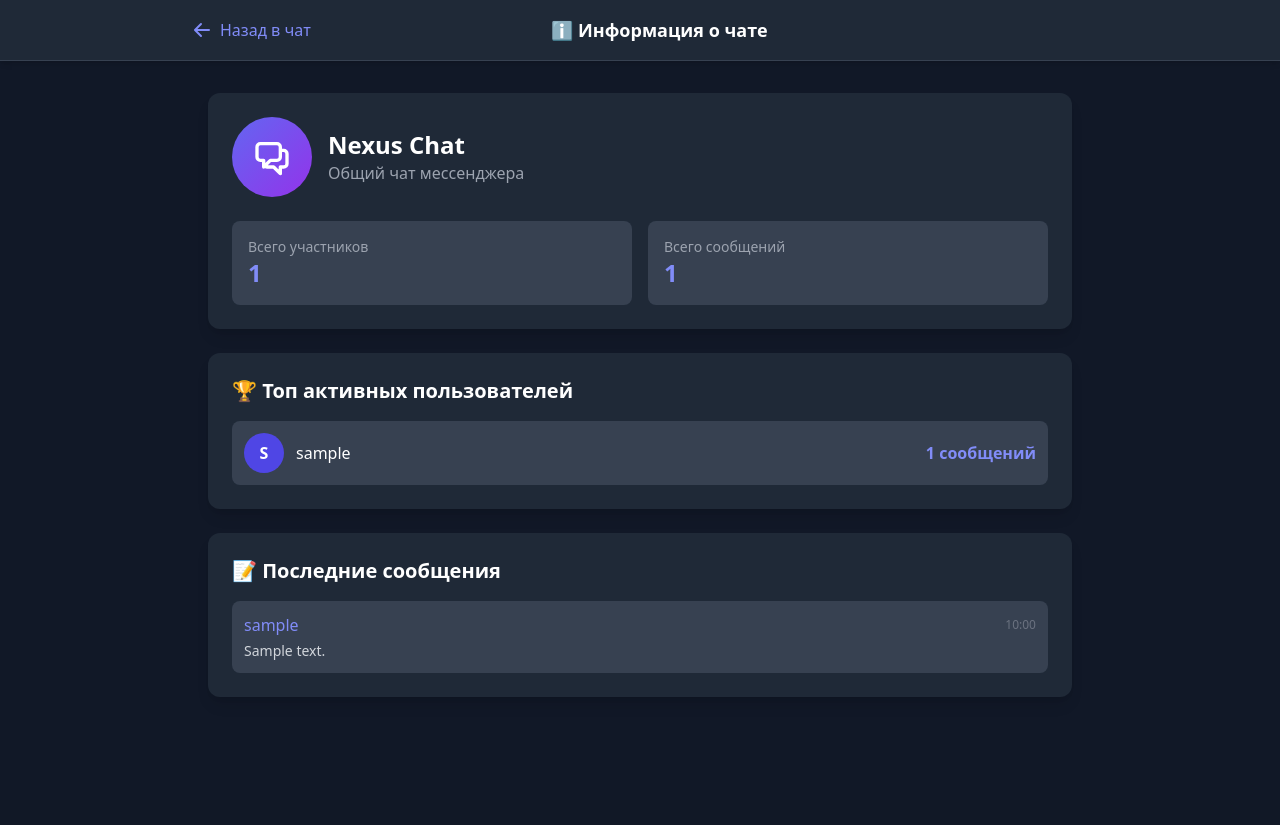
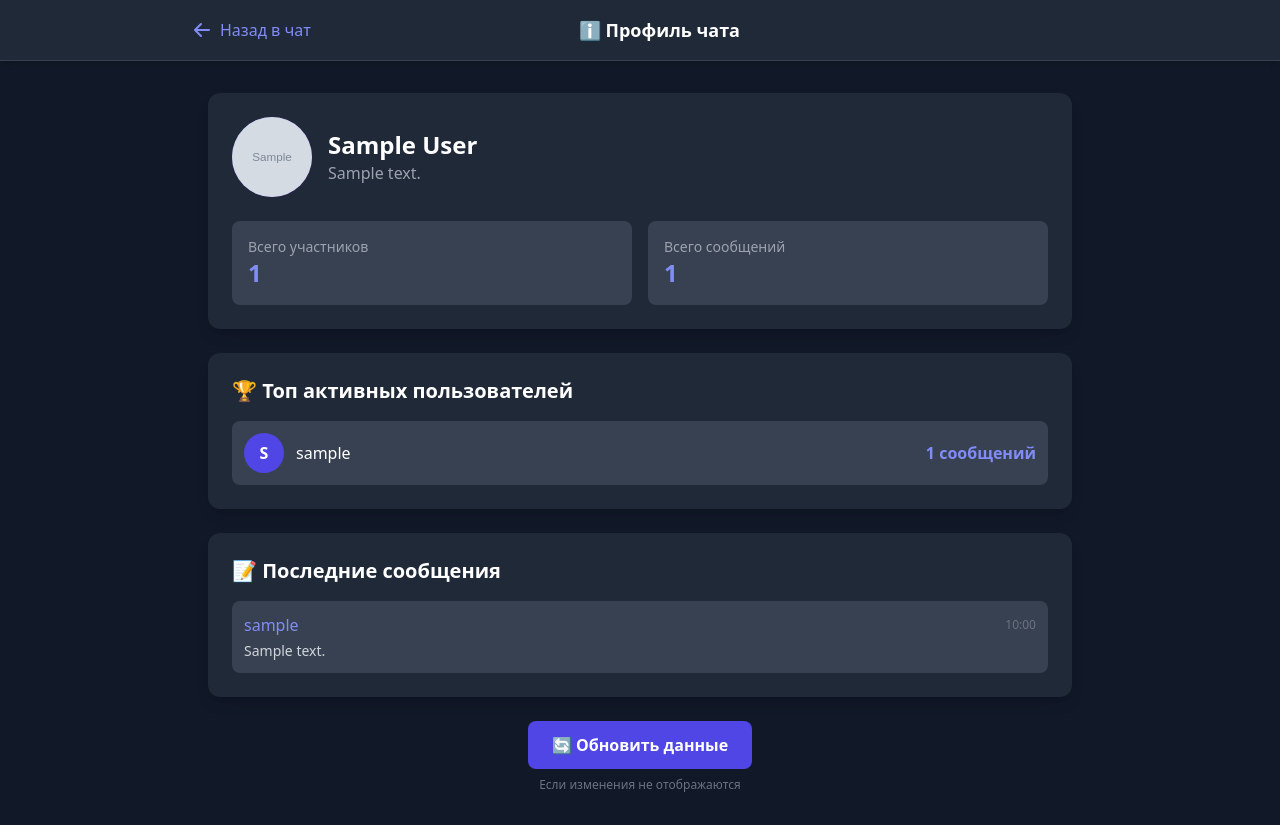
Before and after one commit to MaloDelMonstro/Nexus_massenger, a Flask app: page /chat/profile in a window 1280 px wide. Before the commit the page ends 697 px from the top, so only its background shows below. Run offline with Flask 3, Linux system fonts and the light colour scheme; a user stored in the database is signed in; tables that the repository leaves empty hold one stand-in row (values such as "Sample post"); grey boxes marked "Sample" are stand-in pictures; parts of the project's set-up code (start-up, migrations or seed data) failed here and were passed over; some libraries are stand-ins or nearby versions.

Commit message:
hotfix pre-alpha 0.1.5

```diff
--- a/app.py
+++ b/app.py
@@ -362,12 +362,19 @@ def chat():
     messages = Message.query.order_by(Message.timestamp.desc()).limit(50).all()
     messages.reverse()
 
+    admin = db.session.get(User, User.query.filter_by(is_admin=True).first().id) if User.query.filter_by(
+        is_admin=True).first() else None
+
     admin = User.query.filter_by(is_admin=True).first()
+    db.session.expire(admin)
+
+    chat_name = admin.chat_name if admin and admin.chat_name else 'Nexus Chat'
+    chat_avatar = admin.chat_avatar if admin and admin.chat_avatar else None
 
     return render_template('chat.html',
                            messages=messages,
-                           chat_name=admin.chat_name if admin and admin.chat_name else 'Nexus Chat',
-                           chat_avatar=admin.chat_avatar if admin and admin.chat_avatar else None)
+                           chat_name=chat_name,
+                           chat_avatar=chat_avatar)
 
 
 @app.route('/profile')
@@ -460,6 +467,16 @@ def update_avatar():
 @app.route('/chat/profile')
 @login_required
 def chat_profile():
+    admin = User.query.filter_by(is_admin=True).first()
+
+    if admin:
+        db.session.expire(admin)
+        db.session.refresh(admin)
+
+    chat_name = admin.chat_name if admin and admin.chat_name else 'Nexus Chat'
+    chat_description = admin.chat_description if admin and admin.chat_description else 'Общий чат мессенджера'
+    chat_avatar = admin.chat_avatar if admin and admin.chat_avatar else None
+
     total_users = User.query.count()
     total_messages = Message.query.count()
 
@@ -477,7 +494,10 @@ def chat_profile():
                            total_users=total_users,
                            total_messages=total_messages,
                            top_users=top_users,
-                           recent_messages=recent_messages)
+                           recent_messages=recent_messages,
+                           chat_name=chat_name,
+                           chat_description=chat_description,
+                           chat_avatar=chat_avatar)
 
 
 @app.route('/settings')
@@ -776,26 +796,33 @@ def admin_panel():
 @app.route('/admin/chat-profile', methods=['GET', 'POST'])
 @admin_required
 def admin_chat_profile():
+
+    admin = User.query.filter_by(is_admin=True).first()
+
     if request.method == 'POST':
         chat_name = request.form.get('chat_name', 'Nexus Chat').strip()
         chat_description = request.form.get('chat_description', '').strip()
         chat_avatar = request.form.get('chat_avatar', '').strip()
 
-        admin = User.query.filter_by(is_admin=True).first()
         if admin:
             admin.chat_name = chat_name
             admin.chat_description = chat_description
-            admin.chat_avatar = chat_avatar
+            admin.chat_avatar = chat_avatar if chat_avatar else None
+
             db.session.commit()
+
+            db.session.expire_all()
+
             flash('Профиль чата обновлён ✓', 'success')
+        else:
+            flash('Ошибка: не найден администратор', 'error')
 
-        return redirect(url_for('admin_chat_profile'))
+        return redirect(url_for('admin_chat_profile') + '?saved=1')
 
-    admin = User.query.filter_by(is_admin=True).first()
     return render_template('admin_chat_profile.html',
                            chat_name=admin.chat_name if admin and admin.chat_name else 'Nexus Chat',
                            chat_description=admin.chat_description if admin and admin.chat_description else 'Общий чат',
-                           chat_avatar=admin.chat_avatar if admin else None)
+                           chat_avatar=admin.chat_avatar if admin and admin.chat_avatar else None)
 
 
 @app.route('/admin/users')
--- a/templates/chat_profile.html
+++ b/templates/chat_profile.html
@@ -3,7 +3,7 @@
 <head>
     <meta charset="UTF-8">
     <meta name="viewport" content="width=device-width, initial-scale=1.0">
-    <title>Профиль чата — Nexus Messenger</title>
+    <title>{{ chat_name }} — Профиль чата</title>
     <script src="https://cdn.tailwindcss.com"></script>
 </head>
 <body class="bg-gray-900 text-white min-h-screen">
@@ -16,7 +16,7 @@
                 </svg>
                 Назад в чат
             </a>
-            <h1 class="font-bold text-lg">ℹ️ Информация о чате</h1>
+            <h1 class="font-bold text-lg">ℹ️ Профиль чата</h1>
             <div class="w-20"></div>
         </div>
     </header>
@@ -25,14 +25,18 @@
 
         <div class="bg-gray-800 rounded-xl p-6 shadow-lg">
             <div class="flex items-center gap-4 mb-6">
-                <div class="w-20 h-20 rounded-full bg-gradient-to-br from-indigo-500 to-purple-600 flex items-center justify-center">
-                    <svg xmlns="http://www.w3.org/2000/svg" class="h-10 w-10 text-white" fill="none" viewBox="0 0 24 24" stroke="currentColor">
-                        <path stroke-linecap="round" stroke-linejoin="round" stroke-width="2" d="M17 8h2a2 2 0 012 2v6a2 2 0 01-2 2h-2v4l-4-4H9a1.994 1.994 0 01-1.414-.586m0 0L11 14h4a2 2 0 002-2V6a2 2 0 00-2-2H5a2 2 0 00-2 2v6a2 2 0 002 2h2v4l.586-.586z" />
-                    </svg>
+                <div class="w-20 h-20 rounded-full bg-gradient-to-br from-indigo-500 to-purple-600 flex items-center justify-center overflow-hidden">
+                    {% if chat_avatar %}
+                        <img src="{{ chat_avatar }}" alt="{{ chat_name }}" class="w-full h-full object-cover">
+                    {% else %}
+                        <svg xmlns="http://www.w3.org/2000/svg" class="h-10 w-10 text-white" fill="none" viewBox="0 0 24 24" stroke="currentColor">
+                            <path stroke-linecap="round" stroke-linejoin="round" stroke-width="2" d="M17 8h2a2 2 0 012 2v6a2 2 0 01-2 2h-2v4l-4-4H9a1.994 1.994 0 01-1.414-.586m0 0L11 14h4a2 2 0 002-2V6a2 2 0 00-2-2H5a2 2 0 00-2 2v6a2 2 0 002 2h2v4l.586-.586z" />
+                        </svg>
+                    {% endif %}
                 </div>
                 <div>
-                    <h2 class="text-2xl font-bold">Nexus Chat</h2>
-                    <p class="text-gray-400">Общий чат мессенджера</p>
+                    <h2 class="text-2xl font-bold">{{ chat_name }}</h2>
+                    <p class="text-gray-400">{{ chat_description }}</p>
                 </div>
             </div>
 
@@ -80,6 +84,13 @@
             </div>
         </div>
 
+        <div class="text-center">
+            <button onclick="location.reload()" class="bg-indigo-600 hover:bg-indigo-700 px-6 py-3 rounded-lg font-semibold transition">
+                🔄 Обновить данные
+            </button>
+            <p class="text-xs text-gray-500 mt-2">Если изменения не отображаются</p>
+        </div>
+
     </main>
 </body>
 </html>
```
Also changed, not shown: templates/admin_chat_profile.html (+14 -0 lines), templates/chat.html (+3 -4 lines).
